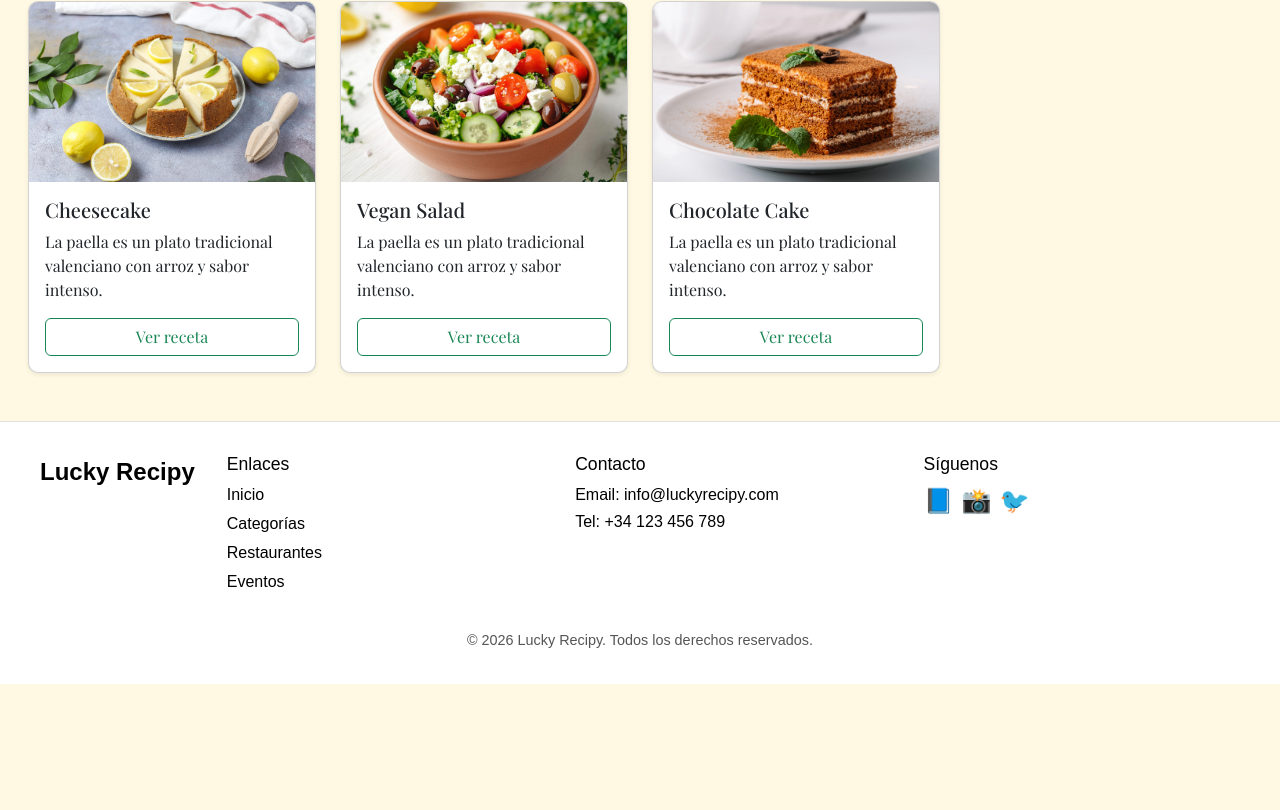
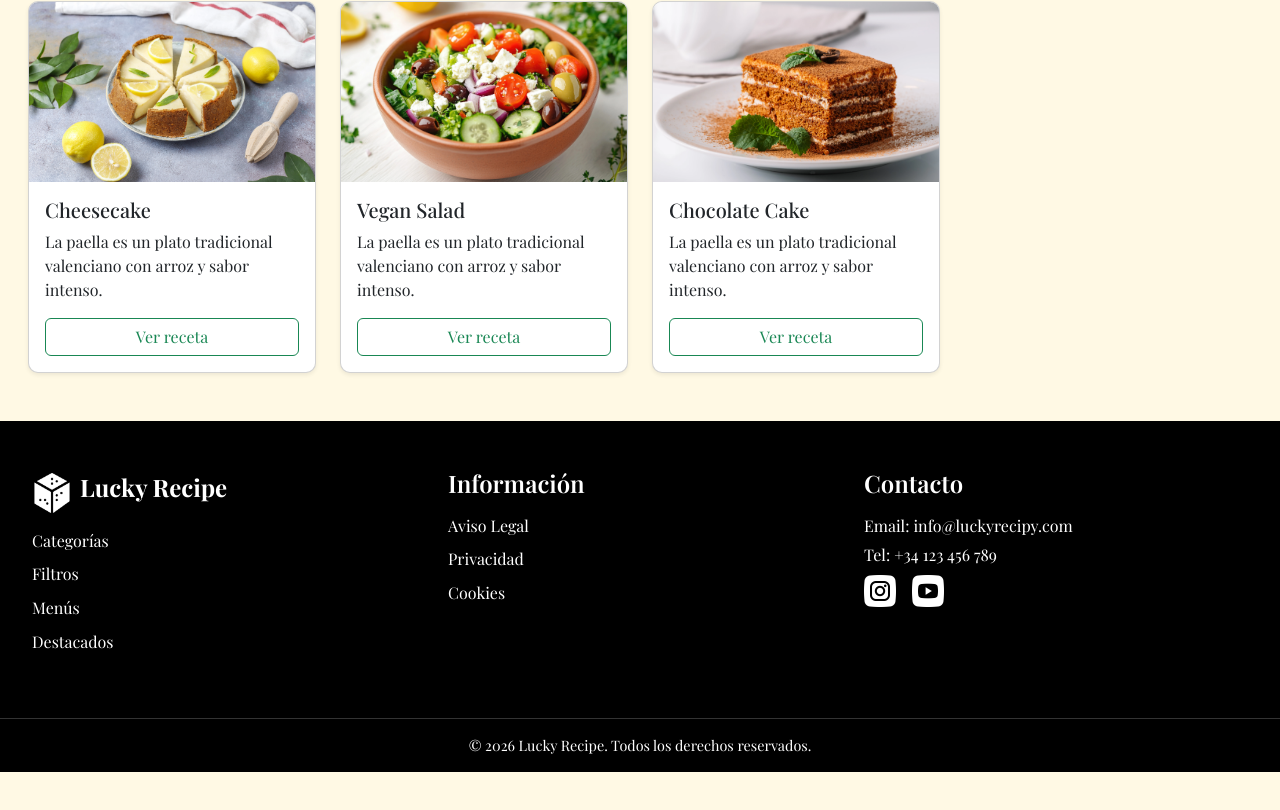
Before and after one commit to oksanaVLC/lucky-recipe-angular, an Angular app: page /inicio in a window 1280 px wide. Shown: the part 693-1503 px from the top of the page. Before the commit the page ends 1437 px from the top, so only its background shows below. Built offline with nearby package versions, Linux system fonts and the light colour scheme; a web font is replaced by a local one.

Commit message:
fix(router): enable scrollPositionRestoration for standalone app

```diff
--- a/src/app/footer/footer.html
+++ b/src/app/footer/footer.html
@@ -1,40 +1,47 @@
 <footer class="footer">
-  <div class="footer-container">
-    <!-- Logo -->
-    <div class="footer-logo">
-      <a routerLink="/inicio">Lucky Recipy</a>
-    </div>
-
-    <!-- Links rápidos -->
-    <div class="footer-links">
-      <h4>Enlaces</h4>
-      <ul>
-        <li><a routerLink="/inicio">Inicio</a></li>
+  <div class="footer-main">
+    <!-- Columna 1 -->
+    <div class="footer-col">
+      <div class="footer-logo">
+        <a routerLink="/inicio">
+          <img src="assets/images/dice.png" alt="Lucky Recipe" class="footer-dice" />
+          <span>Lucky Recipe</span>
+        </a>
+      </div>
+      <ul class="footer-links">
         <li><a routerLink="/categorias">Categorías</a></li>
-        <li><a routerLink="/restaurantes">Restaurantes</a></li>
-        <li><a routerLink="/eventos">Eventos</a></li>
+        <li><a routerLink="/filtros">Filtros</a></li>
+        <li><a routerLink="/menus">Menús</a></li>
+        <li><a routerLink="/destacados">Destacados</a></li>
       </ul>
     </div>
 
-    <!-- Contacto -->
-    <div class="footer-contact">
+    <!-- Columna 2 -->
+    <div class="footer-col">
+      <h4>Información</h4>
+      <ul class="footer-links">
+        <li><a routerLink="/aviso-legal">Aviso Legal</a></li>
+        <li><a routerLink="/privacidad">Privacidad</a></li>
+        <li><a routerLink="/cookies">Cookies</a></li>
+      </ul>
+    </div>
+
+    <!-- Columna 3 -->
+    <div class="footer-col">
       <h4>Contacto</h4>
       <p>Email: info@luckyrecipy.com</p>
       <p>Tel: +34 123 456 789</p>
-    </div>
-
-    <!-- Redes sociales -->
-    <div class="footer-social">
-      <h4>Síguenos</h4>
-      <div class="social-icons">
-        <a href="#" aria-label="Facebook">📘</a>
-        <a href="#" aria-label="Instagram">📸</a>
-        <a href="#" aria-label="Twitter">🐦</a>
+      <div class="footer-social">
+        <a href="#" aria-label="Instagram"
+          ><img src="assets/images/instagram.png" alt="Instagram"
+        /></a>
+        <a href="#" aria-label="YouTube"><img src="assets/images/youtube.png" alt="YouTube" /></a>
       </div>
     </div>
   </div>
 
-  <div class="footer-copy">
-    &copy; {{ currentYear }} Lucky Recipy. Todos los derechos reservados.
+  <!-- Copyright centrado abajo -->
+  <div class="footer-bottom">
+    &copy; {{ currentYear }} Lucky Recipe. Todos los derechos reservados.
   </div>
 </footer>
--- a/src/app/footer/footer.scss
+++ b/src/app/footer/footer.scss
@@ -1,63 +1,47 @@
 :root {
-  --main: rgb(255, 249, 228);
-  --negro: rgb(0, 0, 0);
-  --blanco: rgb(255, 255, 255);
+  --main: #fff9e4;
+  --negro: #000;
+  --blanco: #fff;
   --verde: rgb(11, 181, 91);
   --verde-oscuro: rgb(24, 105, 65);
 }
 
 .footer {
-  background-color: var(--blanco);
-  color: var(--negro);
-  padding: 2rem 1rem;
-  font-family: 'Arial', sans-serif;
-  border-top: 1px solid #e0e0e0;
+  background-color: var(--negro);
+  color: var(--blanco);
+  width: 100%;
+  display: flex;
+  flex-direction: column;
+  justify-content: flex-end;
+  margin-top: auto; /* pega al final del wrapper */
+}
 
-  .footer-container {
+.footer-main {
   display: flex;
   flex-wrap: wrap;
-    justify-content: space-between;
+  justify-content: space-around;
+  padding: 3rem 2rem;
   gap: 2rem;
-    max-width: 1200px;
-    margin: 0 auto;
+}
 
-    .footer-logo {
-      font-size: 1.5rem;
-      font-weight: bold;
+.footer-col {
+  flex: 1 1 200px;
+
+  h4 {
+    margin-bottom: 1rem;
+    font-weight: 600;
+  }
+
+  .footer-links {
+    list-style: none;
+    padding: 0;
+
+    li {
+      margin-bottom: 0.6rem;
 
       a {
-        color: var(--negro);
+        color: var(--blanco);
         text-decoration: none;
-        transition: color 0.3s;
-
-        &:hover {
-          color: var(--verde);
-        }
-      }
-    }
-
-    .footer-links,
-    .footer-contact,
-    .footer-social {
-      flex: 1 1 150px;
-
-      h4 {
-        font-size: 1.1rem;
-        margin-bottom: 0.5rem;
-        color: var(--negro);
-      }
-
-      ul {
-        list-style: none;
-        padding: 0;
-        margin: 0;
-
-        li {
-          margin-bottom: 0.3rem;
-
-          a {
-            text-decoration: none;
-            color: var(--negro);
         transition: color 0.3s;
 
         &:hover {
@@ -68,48 +52,62 @@
   }
 
   p {
-        margin: 0.2rem 0;
+    margin: 0.3rem 0;
   }
 
-      .social-icons {
+  .footer-social {
     display: flex;
-        gap: 0.5rem;
+    gap: 1rem;
+    margin-top: 0.5rem;
 
-        a {
-          font-size: 1.5rem;
-          color: var(--negro);
-          transition:
-            transform 0.3s,
-            color 0.3s;
+    img {
+      width: 32px;
+      height: 32px;
+      filter: invert(1); // invertir color para fondo negro
+      transition: transform 0.3s;
 
       &:hover {
-            color: var(--verde);
-            transform: translateY(-2px);
-          }
-        }
+        transform: scale(1.1);
       }
     }
   }
 
-  .footer-copy {
+  .footer-logo {
+    display: flex;
+    align-items: center;
+    margin-bottom: 1rem;
+
+    span {
+      font-weight: bold;
+      font-size: 1.5rem;
+      margin-left: 0.5rem;
+      color: #fff;
+    }
+
+    .footer-dice {
+      width: 40px;
+      height: 40px;
+      filter: invert(1); // invertir color del dice
+    }
+  }
+}
+
+.footer-bottom {
   text-align: center;
-    margin-top: 2rem;
+  padding: 1rem 0;
+  border-top: 1px solid rgba(255, 255, 255, 0.2);
   font-size: 0.9rem;
-    color: #555;
-  }
 }
 
 /* Responsive */
 @media (max-width: 768px) {
-  .footer .footer-container {
+  .footer-main {
     flex-direction: column;
     align-items: center;
     text-align: center;
+  }
 
-    .footer-links,
-    .footer-contact,
-    .footer-social {
-      flex: unset;
+  .footer-col {
+    margin-bottom: 2rem;
   }
 }
-}
--- a/src/main.ts
+++ b/src/main.ts
@@ -1,5 +1,24 @@
+/* Antes
 import { bootstrapApplication } from '@angular/platform-browser';
 import { AppComponent } from './app/app';
 import { appConfig } from './app/app.config';
 
 bootstrapApplication(AppComponent, appConfig).catch((err) => console.error(err));
+*/
+
+import { bootstrapApplication } from '@angular/platform-browser';
+import { provideRouter, withInMemoryScrolling } from '@angular/router';
+import { AppComponent } from './app/app';
+import { appConfig } from './app/app.config';
+import { routes } from './app/app.routes';
+
+bootstrapApplication(AppComponent, {
+  ...appConfig,
+  providers: [
+    ...(appConfig.providers || []),
+    provideRouter(
+      routes,
+      withInMemoryScrolling({ scrollPositionRestoration: 'top', anchorScrolling: 'enabled' }),
+    ),
+  ],
+}).catch((err) => console.error(err));
```
Also changed, not shown: src/assets/images/instagram.png (added), src/assets/images/youtube.png (added). Lines whose indentation alone changed are shown as unchanged.
